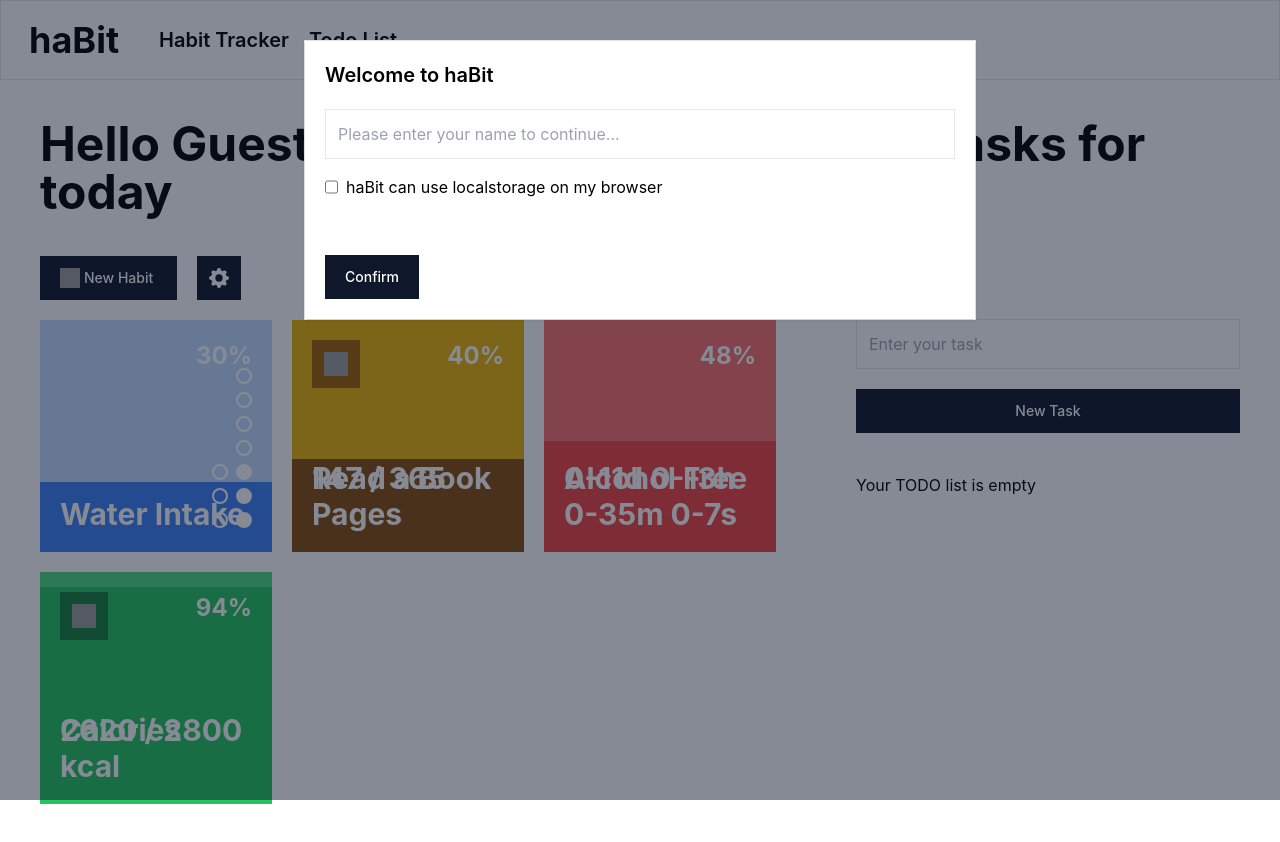
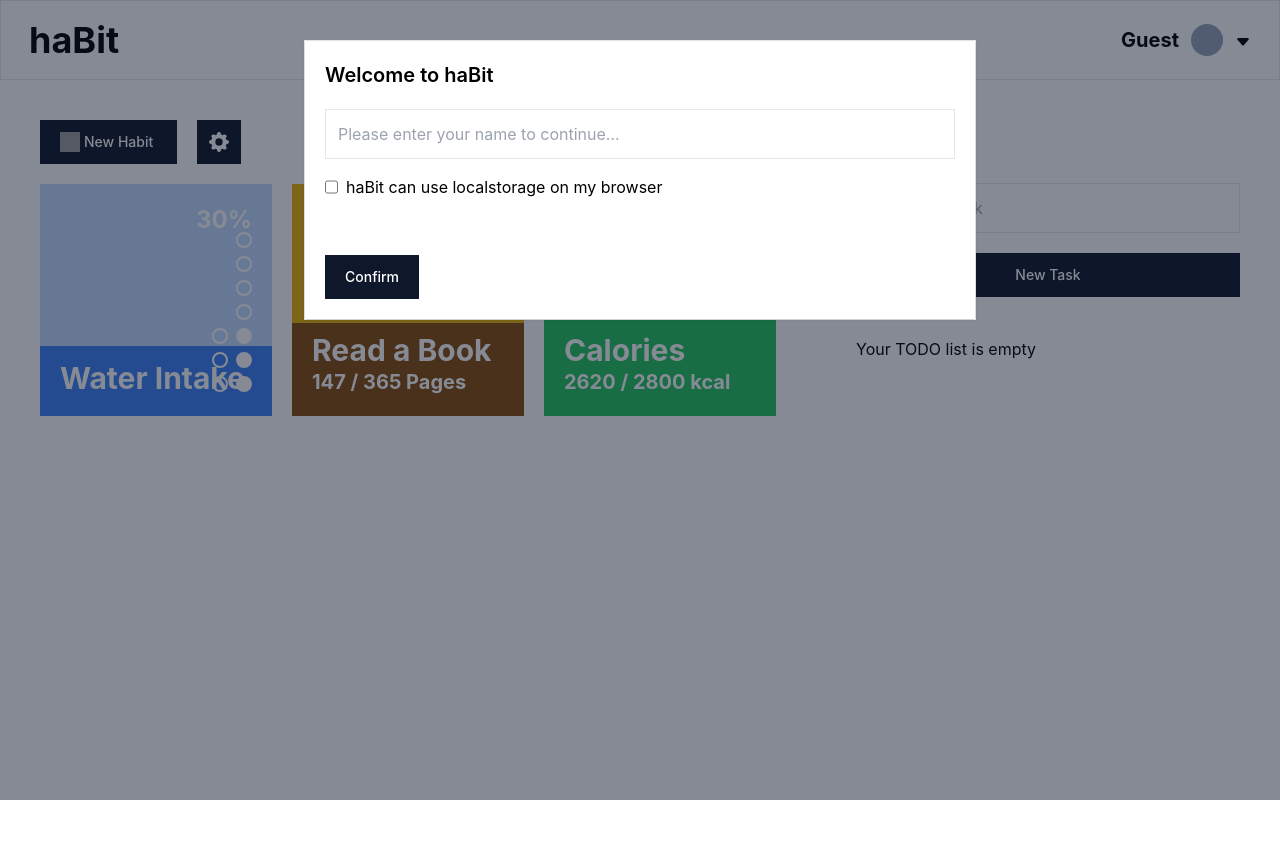
Before and after one commit to stefanrogic/habit-tracking-app, a React (Vite) app: page / in a window 1280 px wide. Shown: the top 842 px of the page. After the commit the page ends 800 px from the top, so only its background shows below. Built offline with nearby package versions, Linux system fonts and the light colour scheme; grey boxes are pictures that could not be loaded.

Commit message:
implemented progress change being stored in localstorage

```diff
--- a/src/App.tsx
+++ b/src/App.tsx
@@ -15,12 +15,10 @@ function App() {
         <nav className="sticky top-0 z-40 w-full h-[80px] px-7 flex flex-row gap-10 items-center border bg-white">
           <h2 className="text-4xl font-bold">haBit</h2>
 
-          <div className="flex flex-row gap-5 font-semibold text-xl">
-            {["Habit Tracker", "Todo List"].map((l, i) => (
-              <a href={"#" + l.toLowerCase().split(" ").join("-")} key={i} className="hover:underline cursor-pointer">
-                {l}
-              </a>
-            ))}
+          <div className="flex flex-row items-center gap-3 ms-auto cursor-pointer">
+            <span className="text-xl font-bold">{username}</span>
+            <div className="h-8 w-8 bg-slate-400 rounded-full"></div>
+            <img className="mt-1" src={getUrl("icons/caret-down-fill.svg")} alt="arrow-down" />
           </div>
         </nav>
 
--- a/src/components/habitsShort/HabitsShort.tsx
+++ b/src/components/habitsShort/HabitsShort.tsx
@@ -27,7 +27,7 @@ const HabitsShort = ({ getUrl, terms }: Props) => {
     JSON.parse(localStorage.getItem("habitData")) || [
       { id: 0, type: "water-intake", name: "Water Intake", goal: 10, progress: 3 },
       { id: 1, type: "reading", name: "Read a Book", start: 0, progress: [147], goal: 365 },
-      { id: 2, type: "count-up", name: "Alcohol Free", startDate: new Date("01-May-24"), goal: new Date("14-May-24") },
+      // { id: 2, type: "count-up", name: "Project Deadline", startDate: new Date("09-May-24"), goal: new Date("24-May-24") },
       { id: 3, type: "meal", name: "Calories", start: 0, progress: [1200, 820, 600], goal: 2800 },
     ]
   );
@@ -48,6 +48,8 @@ const HabitsShort = ({ getUrl, terms }: Props) => {
             <img className="h-5 w-5" src={getUrl("icons/gear-fill.svg")} alt="edit-icon" />
           </button>
         </div>
+
+        {habits.length === 0 && <p>Your habit list is empty</p>}
 
         <div className="grid grid-cols-3 grid-flow-row gap-5">
           {habits.map((habit, i) => {
--- a/src/components/homeCards/habitCards/CountUpCard.tsx
+++ b/src/components/homeCards/habitCards/CountUpCard.tsx
@@ -60,9 +60,9 @@ const CountUpCard = ({ habits, setHabits, editMode, habit, getUrl }: Props) => {
   return (
     <div className="relative bg-red-400 aspect-[1/1] flex flex-col justify-start items-end">
       {goal && <span className="absolute z-20 top-5 right-5 text-2xl text-white font-bold">{Math.round(Math.abs((progress / goal) * 100))}%</span>}
-      <span className="absolute z-20 left-5 bottom-5 text-3xl text-white font-bold">{renderedProgress}</span>
-      <span className="absolute z-20 left-5 bottom-14 text-3xl text-white font-bold">{habit.name}</span>
-      {goal && <div className="absolute z-10 bottom-0 w-full flex flex-col justify-start items-end bg-red-500" style={{ height: Math.abs((progress / goal) * 100) > 100 ? "100" : Math.abs((progress / goal) * 100) + "%" }}></div>}
+      <span className="absolute z-20 left-5 bottom-5 text-xl text-white font-bold">{renderedProgress}</span>
+      <span className="absolute z-20 left-5 bottom-12 text-3xl text-white font-bold">{habit.name}</span>
+      {goal && <div className="absolute z-10 bottom-0 w-full flex flex-col justify-start items-end bg-red-500" style={{ height: Math.abs((progress / goal) * 100) > 100 ? "100%" : Math.abs((progress / goal) * 100) + "%" }}></div>}
 
       {editMode && (
         <>
--- a/src/components/homeCards/habitCards/MealCard.tsx
+++ b/src/components/homeCards/habitCards/MealCard.tsx
@@ -28,8 +28,8 @@ const MealCard = ({ habits, setHabits, editMode, habit, getUrl }: Props) => {
   return (
     <div className="relative bg-green-400 aspect-[1/1] flex flex-col justify-start items-end">
       {habit.goal && <span className="absolute z-20 top-5 right-5 text-2xl text-white font-bold">{Math.round(Math.abs((meals.reduce((partialSum, a) => partialSum + a, 0) / habit.goal) * 100))}%</span>}
-      <span className="absolute z-20 left-5 bottom-5 text-3xl text-white font-bold">{renderProgress()}</span>
-      <span className="absolute z-20 left-5 bottom-14 text-3xl text-white font-bold">{habit.name}</span>
+      <span className="absolute z-20 left-5 bottom-5 text-xl text-white font-bold">{renderProgress()}</span>
+      <span className="absolute z-20 left-5  bottom-12 text-3xl text-white font-bold">{habit.name}</span>
       {habit.goal && (
         <div
           className="absolute z-10 bottom-0 w-full flex flex-col justify-start items-end bg-green-500 transition ease-in-out duration-200"
@@ -40,7 +40,7 @@ const MealCard = ({ habits, setHabits, editMode, habit, getUrl }: Props) => {
         <img className="h-6 w-6" src={getUrl("icons/plus.svg")} alt="add-icon" />
       </button> */}
       {!editMode ? (
-        <NewMealModal meals={meals} setMeals={setMeals} getUrl={getUrl} />
+        <NewMealModal habits={habits} habit={habit} meals={meals} setMeals={setMeals} getUrl={getUrl} />
       ) : (
         <>
           <button
--- a/src/components/homeCards/habitCards/ReadingCard.tsx
+++ b/src/components/homeCards/habitCards/ReadingCard.tsx
@@ -28,8 +28,8 @@ const ReadingCard = ({ habits, setHabits, editMode, habit, getUrl }: Props) => {
   return (
     <div className="relative bg-yellow-500 aspect-[1/1] flex flex-col justify-start items-end">
       <span className="absolute z-20 top-5 right-5 text-2xl text-white font-bold">{Math.round((progress.reduce((partialSum, a) => partialSum + a, 0) / habit.goal) * 100)}%</span>
-      <span className="absolute z-20 left-5 bottom-5 text-3xl text-white font-bold">{renderProgress()}</span>
-      <span className="absolute z-20 left-5 bottom-14 text-3xl text-white font-bold">{habit.name}</span>
+      <span className="absolute z-20 left-5 bottom-5 text-xl text-white font-bold">{renderProgress()}</span>
+      <span className="absolute z-20 left-5 bottom-12 text-3xl text-white font-bold">{habit.name}</span>
 
       <div className="absolute z-10 bottom-0 w-full flex flex-col justify-start items-end bg-yellow-800" style={{ height: (progress.reduce((partialSum, a) => partialSum + a, 0) / habit.goal) * 100 + "%" }}></div>
 
@@ -37,7 +37,7 @@ const ReadingCard = ({ habits, setHabits, editMode, habit, getUrl }: Props) => {
         <img className="h-6 w-6" src={getUrl("icons/plus.svg")} alt="add-icon" />
       </button> */}
       {!editMode ? (
-        <NewPagesModal progress={progress} setProgress={setProgress} getUrl={getUrl} />
+        <NewPagesModal habits={habits} habit={habit} progress={progress} setProgress={setProgress} getUrl={getUrl} />
       ) : (
         <>
           <button
--- a/src/components/homeCards/habitCards/WaterIndicator.tsx
+++ b/src/components/homeCards/habitCards/WaterIndicator.tsx
@@ -6,7 +6,7 @@ type Props = {
   setProgress: React.Dispatch<React.SetStateAction<number>>;
 };
 
-const WaterIndicator = ({ select, progress, setProgress }: Props) => {
+const WaterIndicator = ({ select, habits, habit, progress, setProgress }: Props) => {
   const [fill, setFill] = useState<boolean>(select ? true : false);
 
   return (
@@ -17,8 +17,20 @@ const WaterIndicator = ({ select, progress, setProgress }: Props) => {
         setFill(!fill);
 
         if (!fill) {
+          const newState = habits.map((h) => {
+            if (h.id === habit.id) {
+              return { ...h, progress: progress + 1 };
+            } else return h;
+          });
+          localStorage.setItem("habitData", JSON.stringify(newState));
           setProgress(progress + 1);
         } else {
+          const newState = habits.map((h) => {
+            if (h.id === habit.id) {
+              return { ...h, progress: progress - 1 };
+            } else return h;
+          });
+          localStorage.setItem("habitData", JSON.stringify(newState));
           setProgress(progress - 1);
         }
       }}
--- a/src/components/homeCards/habitCards/WaterIntakeCard.tsx
+++ b/src/components/homeCards/habitCards/WaterIntakeCard.tsx
@@ -22,11 +22,11 @@ const WaterIntakeCard = ({ habits, setHabits, editMode, habit, getUrl }: Props)
     <div className="relative bg-blue-200 aspect-[1/1] flex flex-col justify-start items-end">
       <span className="absolute z-20 top-5 right-5 text-2xl text-white font-bold">{Math.round((progress / habit.goal) * 100)}%</span>
       <span className="absolute z-20 left-5 bottom-5 text-3xl text-white font-bold">{habit.name}</span>
-      <div className="absolute z-20 right-5 bottom-6 flex flex-col-reverse flex-wrap-reverse gap-2 h-[73%]">
+      <div className="absolute z-20 right-5 bottom-6 flex flex-col-reverse flex-wrap-reverse gap-2 h-[73%] w-10">
         {Array(habit.goal)
           .fill(0)
           .map((_, i: number) => (
-            <WaterIndicator key={i} select={i + 1 <= progress ? true : false} progress={progress} setProgress={setProgress} />
+            <WaterIndicator key={i} select={i + 1 <= progress ? true : false} habits={habits} habit={habit} progress={progress} setProgress={setProgress} />
           ))}
       </div>
       <div className="absolute z-10 bottom-0 w-full flex flex-col justify-start items-end bg-blue-500" style={{ height: (progress / habit.goal) * 100 + "%" }}></div>
--- a/src/components/modals/NewPagesModal.tsx
+++ b/src/components/modals/NewPagesModal.tsx
@@ -6,7 +6,7 @@ type Props = {
   getUrl: (value: string) => string;
 };
 
-const NewPagesModal = ({ progress, setProgress, getUrl }: Props) => {
+const NewPagesModal = ({ habits, habit, progress, setProgress, getUrl }: Props) => {
   const [modalToggle, setModalToggle] = useState<boolean>(false);
   const [pages, setPages] = useState<number>(0);
 
@@ -57,6 +57,13 @@ const NewPagesModal = ({ progress, setProgress, getUrl }: Props) => {
                 <button
                   className="text-white hover:bg-blue-800 font-medium text-sm px-5 py-3 h-full bg-blue-600"
                   onClick={() => {
+                    const newState = habits.map((h) => {
+                      if (h.id === habit.id) {
+                        return { ...h, progress: [...progress, Number(pages)] };
+                      } else return h;
+                    });
+                    localStorage.setItem("habitData", JSON.stringify(newState));
+
                     setProgress([...progress, Number(pages)]);
                     setModalToggle(false);
                   }}
--- a/src/pages/homePage/HomePage.tsx
+++ b/src/pages/homePage/HomePage.tsx
@@ -7,10 +7,10 @@ type Props = {
   terms: boolean;
 };
 
-const HomePage = ({ username, getUrl, terms }: Props) => {
+const HomePage = ({ getUrl, terms }: Props) => {
   return (
-    <div className="flex flex-col gap-10 w-full mx-auto pt-10">
-      <h1 className="text-5xl font-bold px-10">Hello {username}, these are your habits and tasks for today</h1>
+    <div className="flex flex-col gap-10 w-full mx-auto pt-10 max-w-[1600px]">
+      {/* <h1 className="text-5xl font-bold px-10">Hello {username}, these are your habits and tasks for today</h1> */}
 
       <div className="flex flex-row gap-20 w-[100%] px-10">
         <HabitsShort getUrl={getUrl} terms={terms} />
```
Also changed, not shown: src/components/modals/NewHabitModal.tsx (+4 -4 lines), src/components/modals/NewMealModal.tsx (+9 -3 lines), public/icons/caret-down-fill.svg (added).
